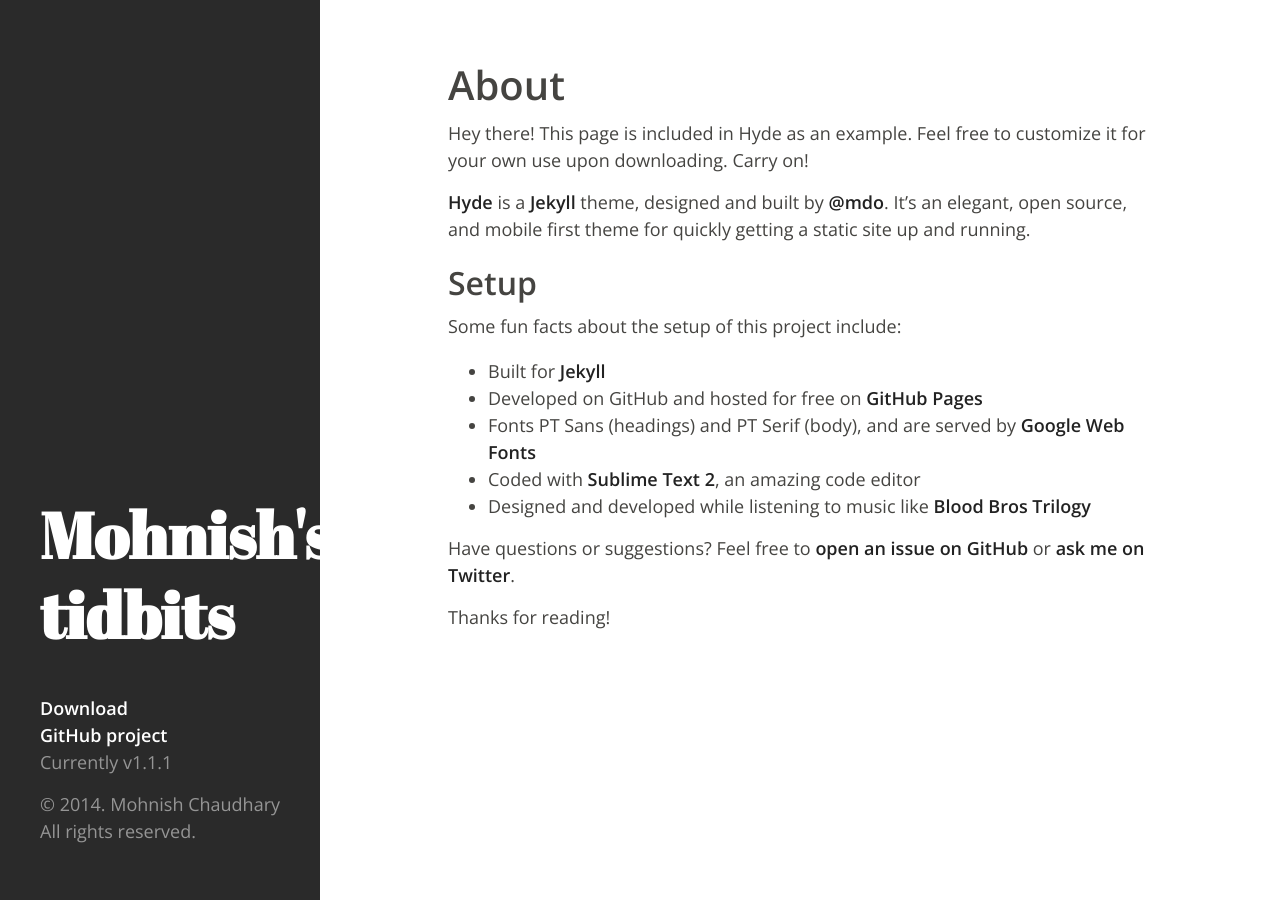
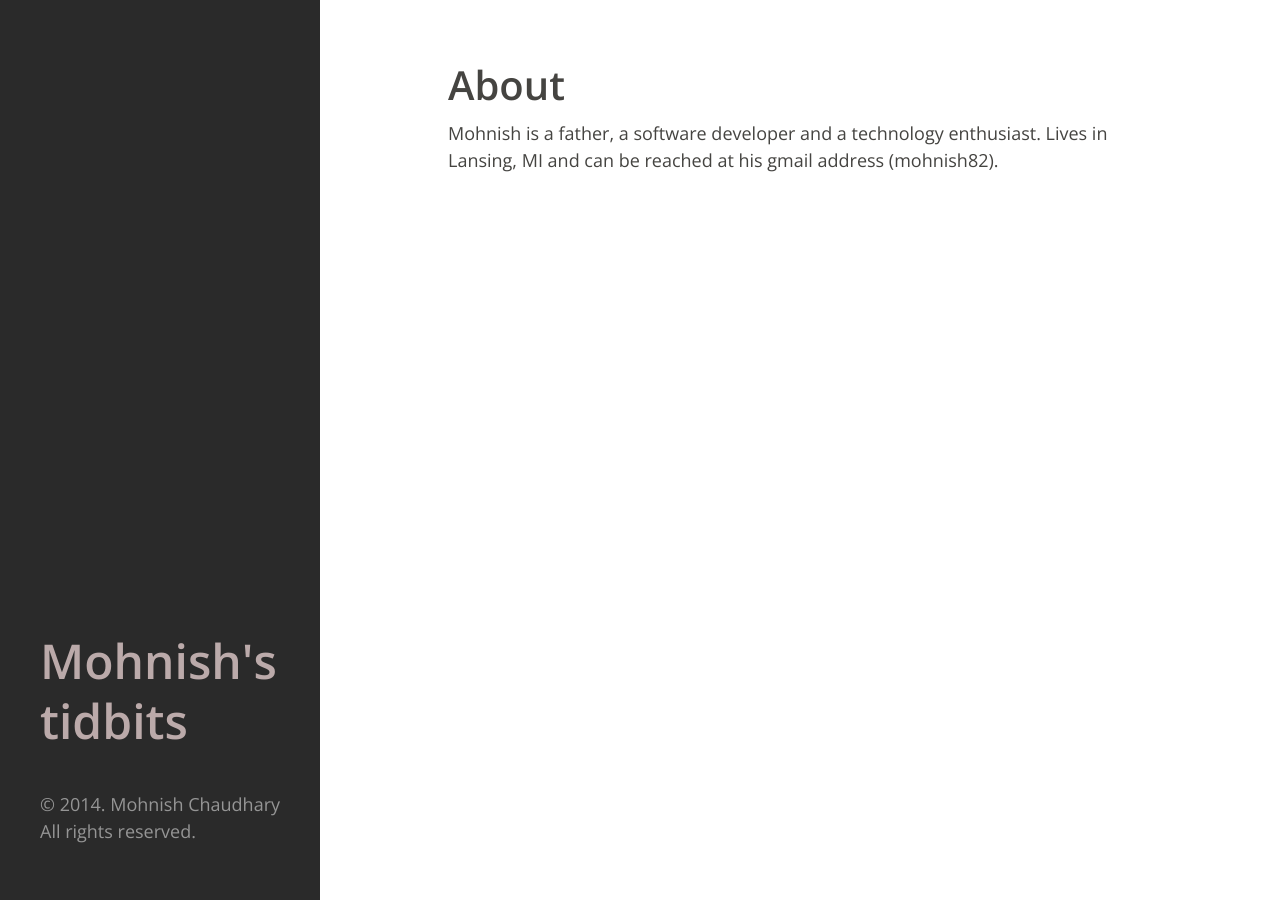
Before and after one commit to mohnish82/mohnish82.github.io, a Jekyll site: the page built from about.md, in a window 1280 px wide. Built offline with Jekyll 4.4.1, drawn with Linux system fonts in a browser that asks for light colours; Markdown is read by kramdown in place of the engine named in the settings.

Commit message:
hyde theme

```diff
--- a/_layouts/default.html
+++ b/_layouts/default.html
@@ -11,15 +11,6 @@
         <p class="lead">{{ site.description }}</p>
 
         <div class="colophon">
-          <ul class="colophon-links">
-            <li>
-              <a href="https://github.com/mdo/hyde/archive/v{{ site.version }}.zip">Download</a>
-            </li>
-            <li>
-              <a href="https://github.com/mdo/hyde">GitHub project</a>
-            </li>
-            <li>Currently v{{ site.version }}</li>
-          </ul>
           <p>&copy; 2014. {{ site.author.name }} All rights reserved.</p>
         </div>
       </div>
--- a/about.md
+++ b/about.md
@@ -4,21 +4,5 @@
 ---
 
 <p class="message">
-  Hey there! This page is included in Hyde as an example. Feel free to customize it for your own use upon downloading. Carry on!
+  Mohnish is a father, a software developer and a technology enthusiast. Lives in Lansing, MI and can be reached at his gmail address (mohnish82).
 </p>
-
-[Hyde](http://mdo.github.io/hyde) is a [Jekyll](http://jekyllrb.com) theme, designed and built by [@mdo](https://twitter.com/mdo). It's an elegant, open source, and mobile first theme for quickly getting a static site up and running.
-
-## Setup
-
-Some fun facts about the setup of this project include:
-
-* Built for [Jekyll](http://jekyllrb.com)
-* Developed on GitHub and hosted for free on [GitHub Pages](https://pages.github.com)
-* Fonts PT Sans (headings) and PT Serif (body), and are served by [Google Web Fonts](http://www.google.com/webfonts)
-* Coded with [Sublime Text 2](http://sublimetext.org), an amazing code editor
-* Designed and developed while listening to music like [Blood Bros Trilogy](https://soundcloud.com/maddecent/sets/blood-bros-series)
-
-Have questions or suggestions? Feel free to [open an issue on GitHub](https://github.com/mdo/hyde/issues/new) or [ask me on Twitter](https://twitter.com/mdo).
-
-Thanks for reading!
--- a/public/css/hyde.css
+++ b/public/css/hyde.css
@@ -225,7 +225,7 @@
 
 /* Sidebar masthead */
 .masthead {
-  color: #fff;
+  color: #baa;
   background-color: #2a2a2a;
 }
 .masthead-inner {
@@ -235,7 +235,7 @@
 /* Masthead content */
 .masthead h1 {
   margin-top: 0;
-  font-family: "Abril Fatface";
+  /*font-family: "Abril Fatface";*/
 }
 .masthead .lead {
   margin-bottom: 0;
@@ -280,7 +280,7 @@
     left: 0;
   }
   .masthead h1 {
-    font-size: 64px;
+    font-size: 48px;
   }
   .colophon {
     margin-top: 40px;
```
